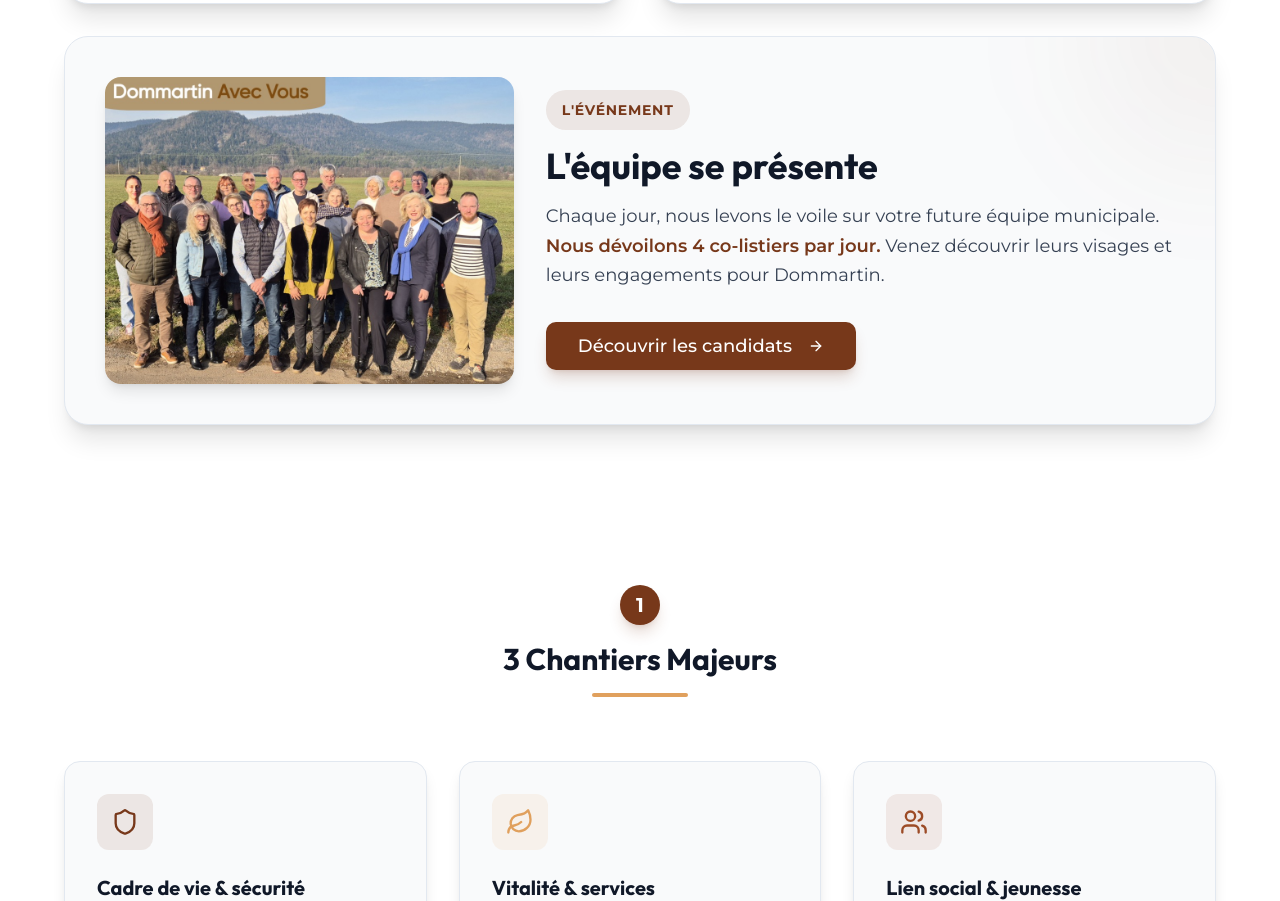
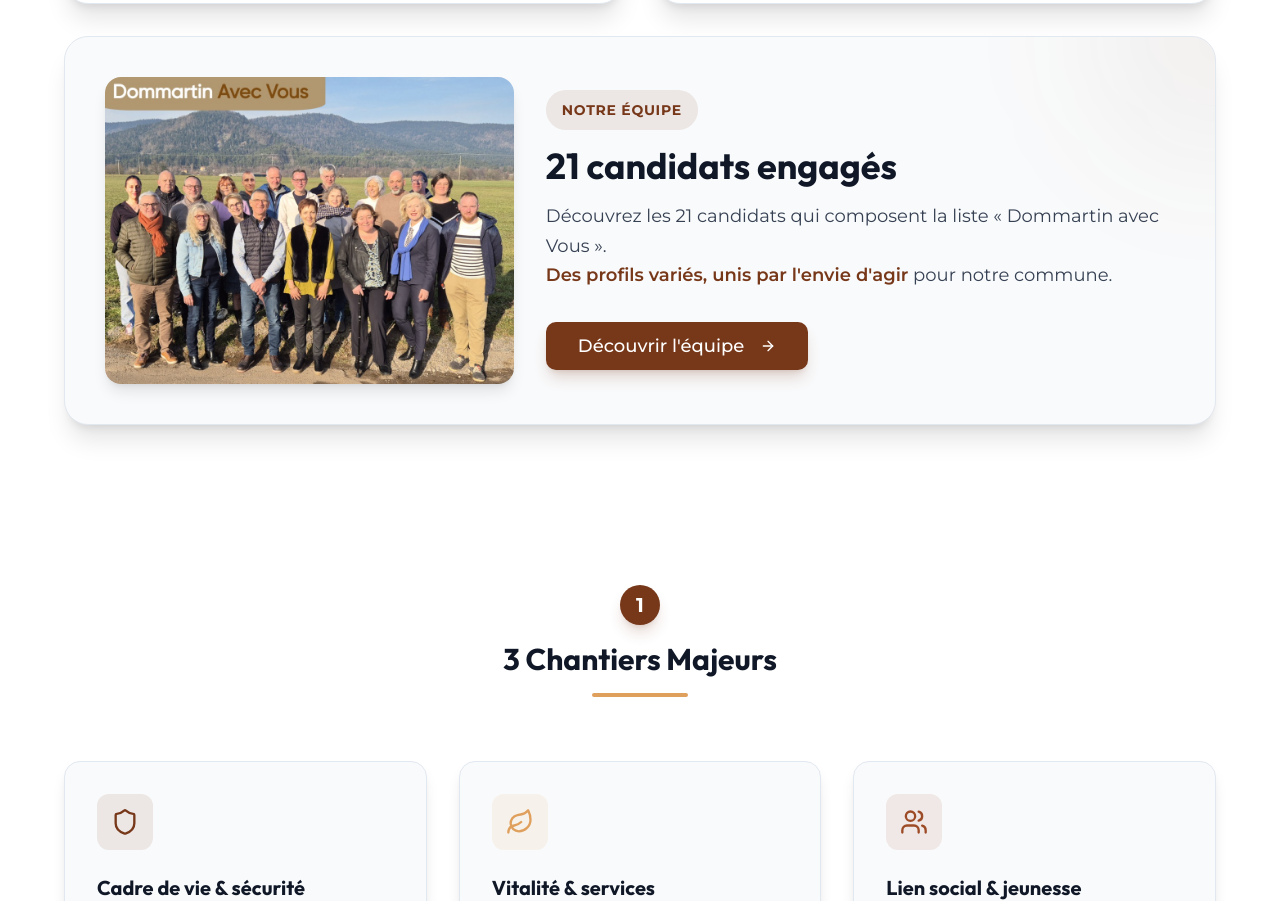
Before and after one commit to LenaGonzalezBreton/web_dommartin, a Next.js app: page / in a window 1280 px wide. Shown: the part 1188-2089 px from the top of the page. Built offline with nearby package versions, Linux system fonts and the light colour scheme.

Commit message:
Mise a jour encart equipe - equipe complete

```diff
--- a/app/page.tsx
+++ b/app/page.tsx
@@ -124,17 +124,17 @@ export default function Home() {
 
                                 <div className="md:col-span-3">
                                     <div className="inline-block bg-primary/10 px-4 py-2 rounded-full mb-4">
-                                        <span className="text-primary font-bold uppercase tracking-wider text-sm">L'événement</span>
+                                        <span className="text-primary font-bold uppercase tracking-wider text-sm">Notre équipe</span>
                                     </div>
-                                    <h3 className="text-3xl md:text-4xl font-bold text-gray-900 mb-4 font-heading">L'équipe se présente</h3>
+                                    <h3 className="text-3xl md:text-4xl font-bold text-gray-900 mb-4 font-heading">21 candidats engagés</h3>
                                     <p className="text-lg text-gray-700 mb-8 leading-relaxed">
-                                        Chaque jour, nous levons le voile sur votre future équipe municipale.
+                                        Découvrez les 21 candidats qui composent la liste « Dommartin avec Vous ».
                                         <br />
-                                        <span className="font-semibold text-primary">Nous dévoilons 4 co-listiers par jour.</span> Venez découvrir leurs visages et leurs engagements pour Dommartin.
+                                        <span className="font-semibold text-primary">Des profils variés, unis par l'envie d'agir</span> pour notre commune.
                                     </p>
                                     <Button asChild size="lg" className="bg-primary hover:bg-primary-dark text-white px-8 h-12 text-lg shadow-lg shadow-primary/20">
                                         <Link href="/l-equipe">
-                                            Découvrir les candidats
+                                            Découvrir l'équipe
                                             <ArrowRight className="ml-2 w-5 h-5" />
                                         </Link>
                                     </Button>
```
